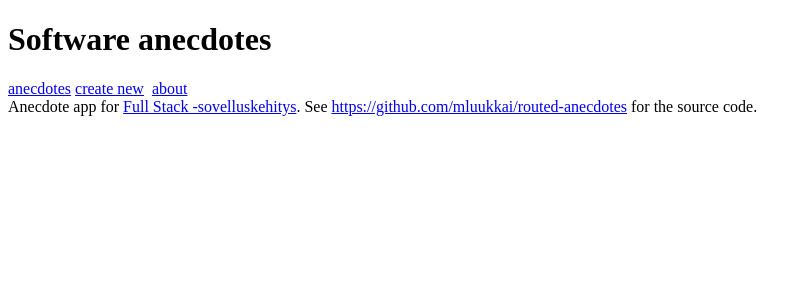
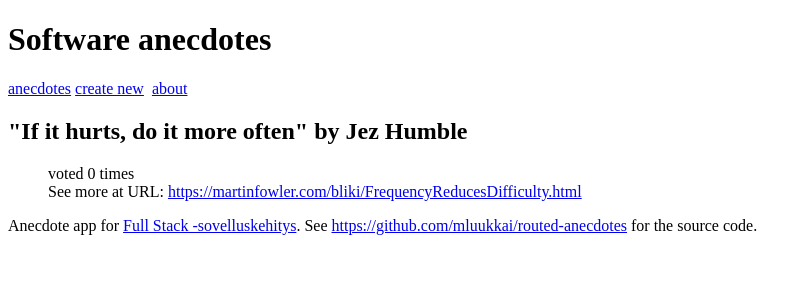
Before and after one commit to TopMak/HY_FS2018_osa6, a React (Create React App) app: page /anecdote/1 in a window 1280 px wide. Shown: the top 300 px of the page, without its empty margins (0-812 px from the left). Built offline with nearby package versions, Linux system fonts and the light colour scheme.

Commit message:
Teht6.17 add view and route for single anecdote

```diff
--- a/src/App.js
+++ b/src/App.js
@@ -6,6 +6,7 @@
 
 import Menu from './components/Menu'
 import AnecdoteList from './components/AnecdoteList'
+import Anecdote from './components/Anecdote'
 import About from './components/About'
 import Footer from './components/Footer'
 import CreateNew from './components/CreateNew'
@@ -67,6 +68,9 @@
             <Route exact path="/" render={() => <AnecdoteList anecdotes={this.state.anecdotes} />} />
             <Route exact path="/about" render={() => <About />} />
             <Route exact path="/create" render={() => <CreateNew addNew={this.addNew}/>} />
+            <Route exact path="/anecdote/:id" render={({match}) =>
+              <Anecdote anecdote={this.anecdoteById(match.params.id)} />}
+            />
           </div>
         </Router>
         <Footer />
--- /dev/null
+++ b/src/components/Anecdote.js
@@ -0,0 +1,17 @@
+
+import React from 'react'
+
+const Anecdote = ({anecdote}) => {
+  return (
+    <div>
+    <h2> "{anecdote.content}" by {anecdote.author} </h2>
+    <ul style={{ listStyleType: "none" }}>
+      <li> voted {anecdote.votes} times</li>
+      <li> See more at URL: <a href={anecdote.info}>{anecdote.info}</a> </li>
+    </ul>
+    </div>
+  )
+}
+
+
+export default Anecdote
--- a/src/components/AnecdoteList.js
+++ b/src/components/AnecdoteList.js
@@ -1,10 +1,14 @@
 import React from 'react'
+
+import { Link } from 'react-router-dom'
 
 const AnecdoteList = ({ anecdotes }) => (
   <div>
     <h2>Anecdotes</h2>
     <ul>
-      {anecdotes.map(anecdote => <li key={anecdote.id} >{anecdote.content}</li>)}
+      {anecdotes.map(anecdote =>
+        <li key={anecdote.id} > <Link to={`/anecdote/${anecdote.id}`}>{anecdote.content}</Link> </li>
+      )}
     </ul>
   </div>
 )
```
